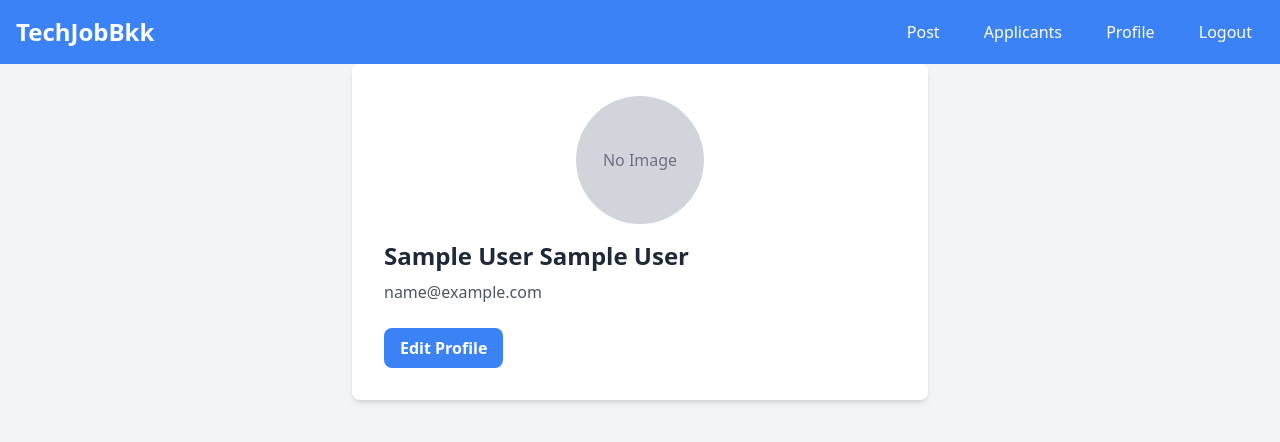
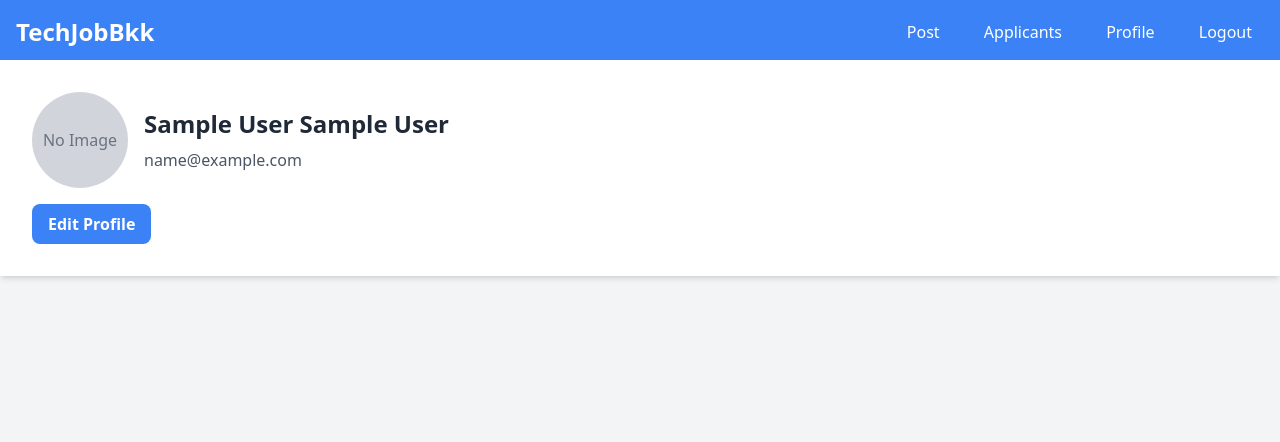
Before and after one commit to justnapinn/TechJobBKK_Prohect, a PHP site: page /profile.php in a window 1280 px wide. Shown: the top 442 px of the page. Run offline with PHP 8.4, Linux system fonts and the light colour scheme; the visitor is signed in with stand-in values (Sample User, id 1); some libraries are stand-ins or nearby versions.

Commit message:
refactor: style div

```diff
--- a/profile.php
+++ b/profile.php
@@ -28,20 +28,23 @@ $user_data = $result->fetch_assoc();
 </head>
 <body class="bg-gray-100 min-h-screen items-center justify-center">
 <?php generateNavbar(); ?>
-<div class="w-full max-w-xl bg-white p-8 rounded-lg shadow-md mx-auto">
-    <div class="mb-6">
+<div class="w-full fixed top-[60px] bg-white p-8 shadow-md z-10">
+    <div class="flex items-center">
+        <div class="mr-4">
             <?php if (!empty($user_data['logo'])): ?>
                 <img
                         src="<?php echo htmlspecialchars($user_data['logo']); ?>"
                         alt="Profile Picture"
-                    class="w-32 h-32 rounded-full mx-auto object-cover mb-4 border-4 border-blue-500"
+                        class="w-24 h-24 rounded-full object-cover border-4 border-blue-500"
                 >
             <?php else: ?>
-            <div class="w-32 h-32 rounded-full mx-auto bg-gray-300 flex items-center justify-center mb-4">
+                <div class="w-24 h-24 rounded-full bg-gray-300 flex items-center justify-center">
                     <span class="text-gray-500">No Image</span>
                 </div>
             <?php endif; ?>
+        </div>
 
+        <div>
             <h2 class="text-2xl font-bold text-gray-800">
                 <?php echo htmlspecialchars($user_data['first_name'] . ' ' . $user_data['last_name']); ?>
             </h2>
@@ -49,9 +52,10 @@ $user_data = $result->fetch_assoc();
                 <?php echo htmlspecialchars($user_data['user_email']); ?>
             </p>
         </div>
+    </div>
 
     <a href="profileEdit.php"
-       class="inline-block bg-blue-500 hover:bg-blue-700 text-white font-bold py-2 px-4 rounded-lg transition duration-300 ease-in-out transform hover:scale-105">
+       class="mt-4 inline-block bg-blue-500 hover:bg-blue-700 text-white font-bold py-2 px-4 rounded-lg transition duration-300 ease-in-out transform hover:scale-105">
         Edit Profile
     </a>
 </div>
```
Lines whose indentation alone changed are shown as unchanged.
